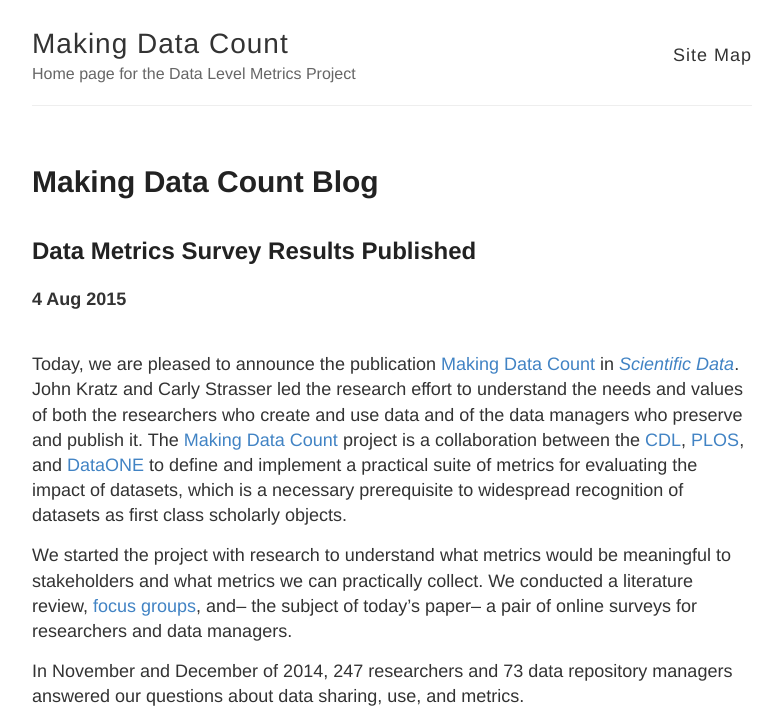
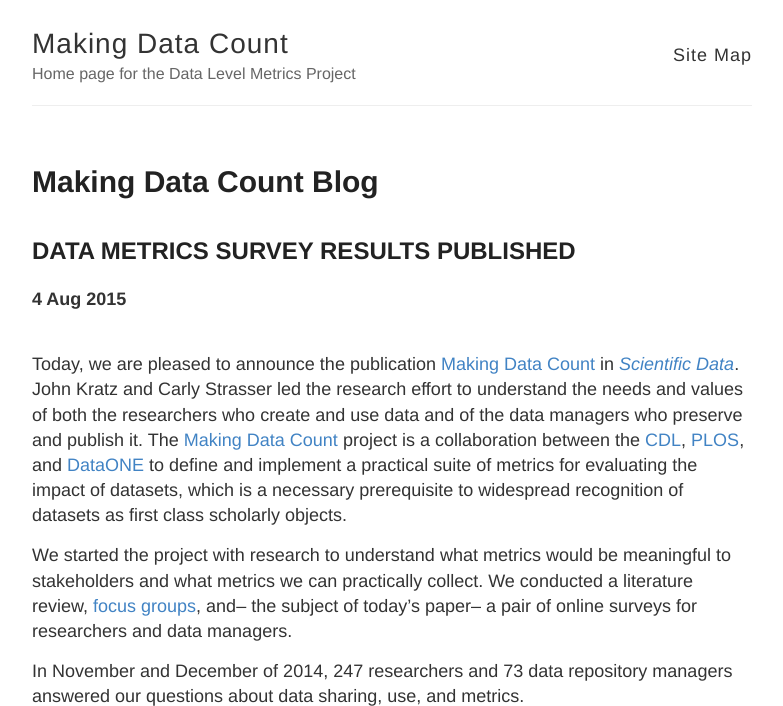
Before and after one commit to lagotto/MDC, a Jekyll site: the page built from blog.md, in a window 1280 px wide and 900 px high, cut to the strip 0-706 px from the top of the window. Shown: the whole strip, without its empty margins (248-1031 px from the left). Built offline with Jekyll 4.4.1, drawn with Linux system fonts in a browser that asks for light colours.

Commit message:
FORMATTING5

```diff
--- a/blog.md
+++ b/blog.md
@@ -3,7 +3,7 @@
 title: Making Data Count Blog
 permalink: /blog/
 ---
-##Data Metrics Survey Results Published
+##DATA METRICS SURVEY RESULTS PUBLISHED
 **4 Aug 2015**
 <br><br>
 <p>Today, we are pleased to announce the publication <a href="http://dx.doi.org/10.1038/sdata.2015.39">Making Data Count</a> in <a href="http://www.nature.com/sdata/"><i>Scientific Data</i></a>. John Kratz and Carly Strasser led the research effort to understand the needs and values of both the researchers who create and use data and of the data managers who preserve and publish it. The <a href="http://mdc.lagotto.io">Making Data Count</a> project is a collaboration between the <a href="http://www.cdlib.org/">CDL</a>, <a href="https://www.plos.org/">PLOS</a>, and <a href="https://www.dataone.org/">DataONE</a> to define and implement a practical suite of metrics for evaluating the impact of datasets, which is a necessary prerequisite to widespread recognition of datasets as first class scholarly objects.</p>
@@ -25,7 +25,7 @@
 <p><i>(Original post <a href="http://datapub.cdlib.org/2015/08/04/2334/" target="_blank">here</a>.)</i></p>
 
 <br><br><br>
-##MAKE DATA RAIN
+<h2 id="make-data-rain">MAKE DATA RAIN</h2>
 **8 Jan 2015**
 <br><br>
 Last October, UC3,  PLOS, and DataONE launched Making Data Count, a collaboration to develop data-level metrics (DLMs). This 12-month National Science Foundation-funded project will pilot a suite of metrics to track and measure data use that can be shared with funders, tenure & promotion committees, and other stakeholders.
```
